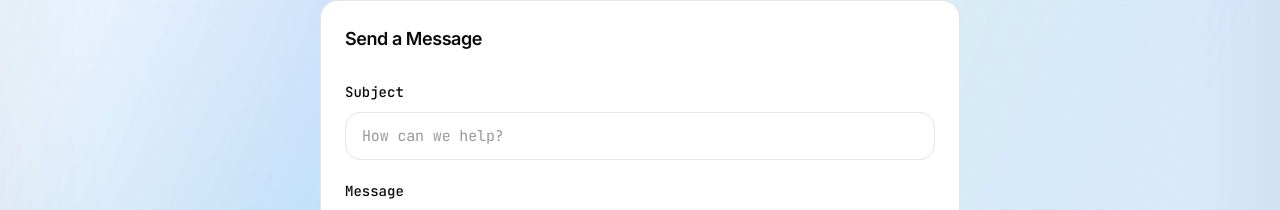
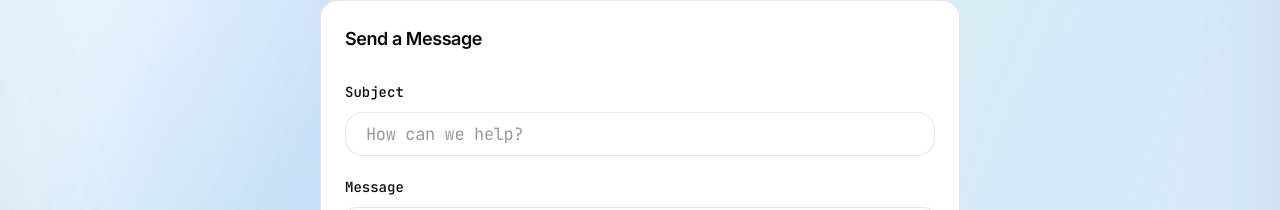
Before and after one commit to satyamsingh5512/StudyBuddy, a Next.js app: page /contact in a window 1280 px wide. Shown: the part 463-673 px from the top of the page. Built offline with nearby package versions, Linux system fonts and the light colour scheme; no server answers.

Commit message:
chore: update src/components/ui/input.tsx (22/28)

```diff
--- a/src/components/ui/input.tsx
+++ b/src/components/ui/input.tsx
@@ -21,11 +21,12 @@ const Input = React.forwardRef<HTMLInputElement, InputProps>(
       <input
         type={type}
         className={cn(
-          // StudyBuddy idiom: flat field, ink hairline, accent border on focus, no blur.
-          'flex h-12 w-full rounded-2xl border border-hairline bg-surface px-4 py-3 text-[15px] tracking-[-0.01em] text-ink',
+          // Apple taste: flat field, hairline border, 18px radius, accent ring
+          // on focus. Search-style inputs can opt into `rounded-full` per spec.
+          'flex h-11 w-full rounded-[18px] border border-hairline bg-surface px-5 py-3 text-[17px] tracking-[-0.022em] text-ink',
           'file:border-0 file:bg-transparent file:text-sm file:font-medium placeholder:text-muted-ink',
           'transition-colors duration-150 ease-out-soft',
-          'focus-visible:border-hairline-accent-strong focus-visible:outline-none focus-visible:ring-2 focus-visible:ring-brand/20',
+          'focus-visible:border-hairline-accent-strong focus-visible:outline-none focus-visible:ring-2 focus-visible:ring-action-focus',
           'disabled:cursor-not-allowed disabled:opacity-50',
           className
         )}
```
